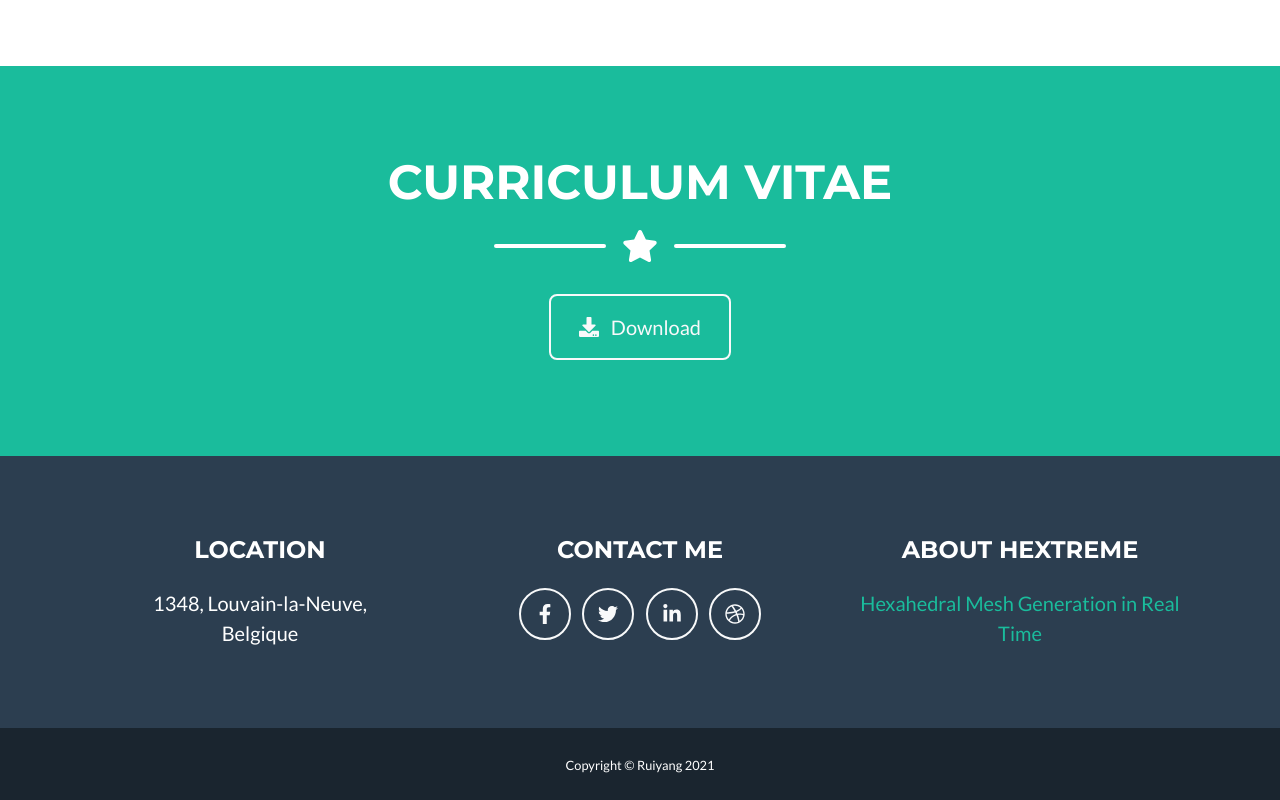
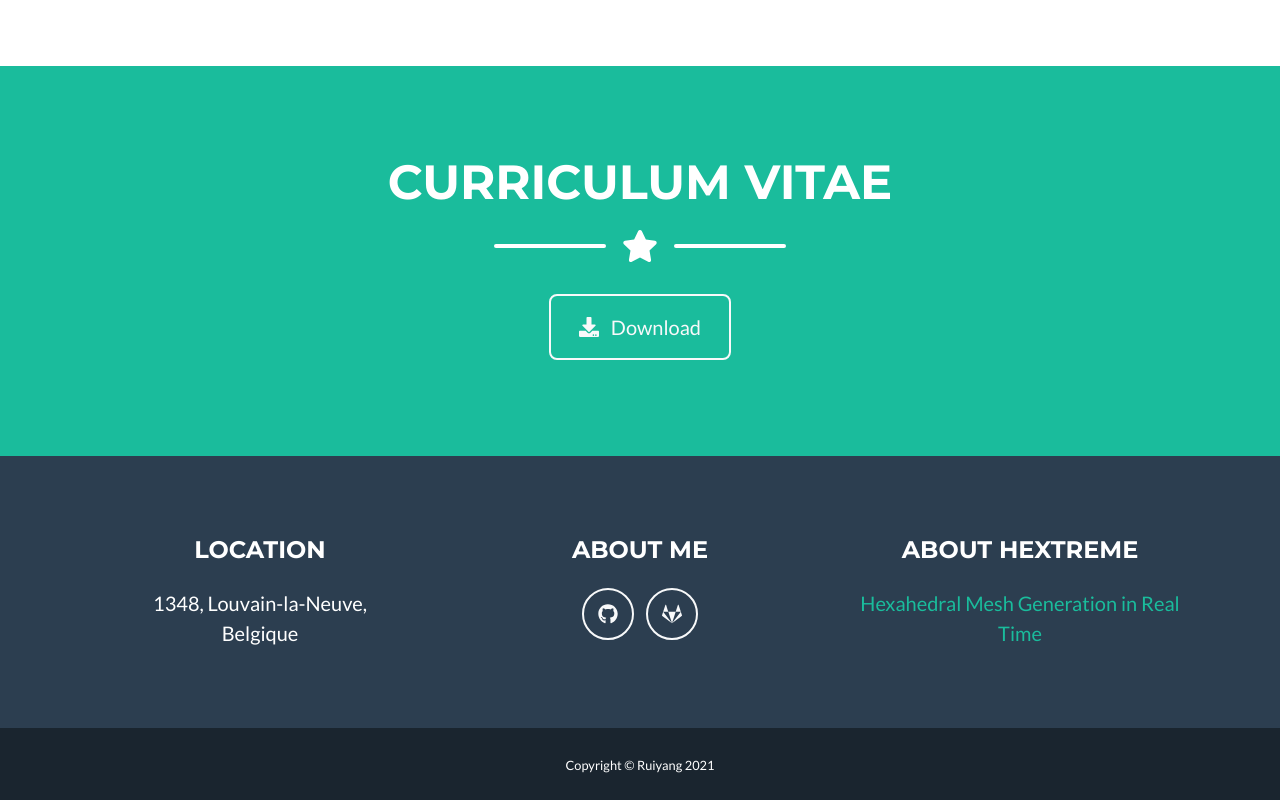
Before and after one commit to dairy-life/dairy-life.github.io, a plain HTML site: page index.html in a window 1280 px wide. Shown: the part 2782-3582 px from the top of the page. Drawn offline with nearby package versions, Linux system fonts and the light colour scheme.

Commit message:
contact me -> about me

```diff
--- a/index.html
+++ b/index.html
@@ -199,17 +199,17 @@
                     </div>
                     <!-- Footer Social Icons-->
                     <div class="col-lg-4 mb-5 mb-lg-0">
-                        <h4 class="text-uppercase mb-4">Contact me</h4>
-                        <a class="btn btn-outline-light btn-social mx-1" href="#!"><i class="fab fa-fw fa-facebook-f"></i></a>
-                        <a class="btn btn-outline-light btn-social mx-1" href="#!"><i class="fab fa-fw fa-twitter"></i></a>
-                        <a class="btn btn-outline-light btn-social mx-1" href="#!"><i class="fab fa-fw fa-linkedin-in"></i></a>
-                        <a class="btn btn-outline-light btn-social mx-1" href="#!"><i class="fab fa-fw fa-dribbble"></i></a>
+                        <h4 class="text-uppercase mb-4">About me</h4>
+                        <a class="btn btn-outline-light btn-social mx-1" href="https://gitlab.com/ruiyang/blog"><i class="fab fa-fw fa-github"></i></a>
+                        <a class="btn btn-outline-light btn-social mx-1" href="https://gitlab.com/ruiyang/blog"><i class="fab fa-fw fa-gitlab"></i></a>
+                        <!-- <a class="btn btn-outline-light btn-social mx-1" href="#!"><i class="fab fa-fw fa-linkedin-in"></i></a>-->
+                        <!-- <a class="btn btn-outline-light btn-social mx-1" href="#!"><i class="fab fa-fw fa-dribbble"></i></a>-->
                     </div>
                     <!-- Footer About Text-->
                     <div class="col-lg-4">
                         <h4 class="text-uppercase mb-4">About HEXTREME</h4>
                         <p class="lead mb-0">
-                            <a href="#page-top">Hexahedral Mesh Generation in Real Time</a>
+                            <a href="https://www.hextreme.eu/">Hexahedral Mesh Generation in Real Time</a>
                         </p>
                     </div>
                 </div>
```
